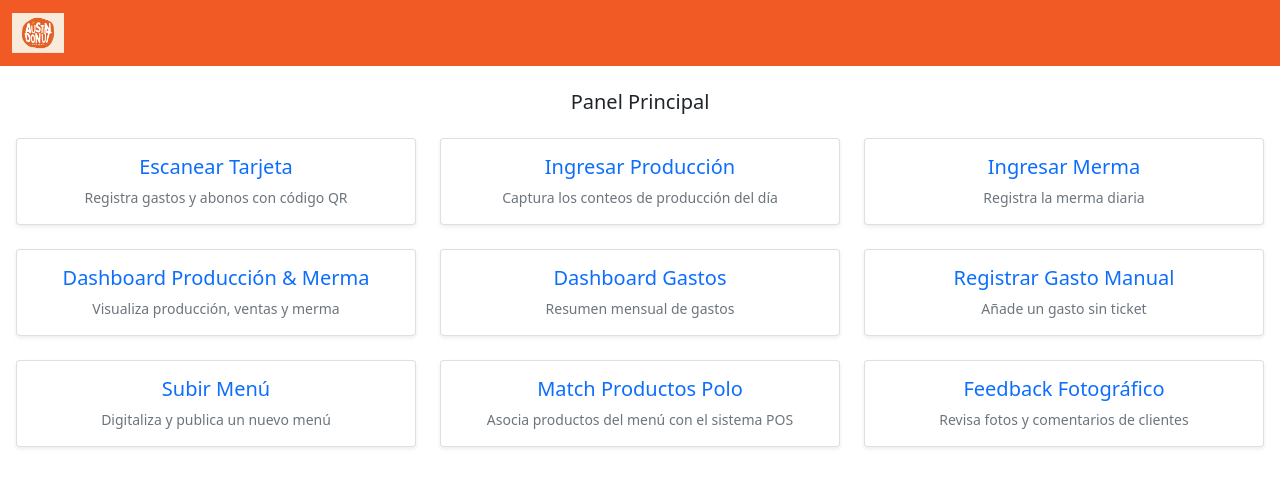
After one commit to spn259/giftcards, a Flask app: page /main_landing in a window 1280 px wide. The commit adds this page. Shown: the top 487 px of the page. Run offline with Flask 2, Linux system fonts and the light colour scheme.

Commit message:
v changes

```diff
--- a/app.py
+++ b/app.py
@@ -30,7 +30,7 @@ from product_utils import grab_week_year
 from datetime import datetime
 import pytz
 
-local = False
+local = True
 if local:
     from dotenv import load_dotenv
     from pathlib import Path
@@ -127,6 +127,9 @@ def load_user(user_id):
 # User loader callback (used by Flask-Login to reload users from session
 # Routes
 
+@app.route('/main_landing', methods=['GET', 'POST'])
+def main_landing():
+    return render_template("main_landing.html")
 
 @app.route('/')
 def landing():
@@ -163,7 +166,6 @@ def logout():
 @app.route('/scan')
 @login_required  # Require login to access this page
 def scan():
-    print("Scanning.")
     return render_template("scan.html")
 
 @app.route('/process_card/<card_id>', methods=['GET', 'POST'])
@@ -399,7 +401,6 @@ def admin_registrar_gasto():
         # From hidden input (add <input type=\"hidden\" name=\"raw_json\">)
         details_json = request.form.get("raw_json") or "{}"
         details      = json.loads(details_json)
-        print(details)
 
         # Optional: allow manual date entry later
         txn_date = details.get("date") or request.form.get("transaction_date")
@@ -656,14 +657,16 @@ def merma_dashboard():
 
     # Example
     resp = pull_polo_sales(start_str)
-    print(resp.json())
     od = dict()
     df=  pd.DataFrame(resp.json()['orders'])
     for i, r in df.iterrows():
         for item in r['orderItems']:
             prod_id = item['cartItem']['productId']
             cnt = item['cartItem']['quantity']
-            od[prod_id] = cnt
+            if not od.get(prod_id):
+                od[prod_id] = cnt
+            else:
+                od[prod_id] = od[prod_id]+cnt
 
     all_prods = pd.DataFrame(db.session.query(Menus.product_name, Menus.description, Menus.id, Menus.polo_product_ids).filter(Menus.active == True).all())
     all_polo = pd.DataFrame(db.session.query(PoloProducts.product_name, PoloProducts.modifier, PoloProducts.description, PoloProducts.id, PoloProducts.polo_id).all())
@@ -675,7 +678,6 @@ def merma_dashboard():
             polo_to_adc[uu] = r['product_name']
     final_polo_res = {x: 0 for x in all_prods.product_name.tolist()}
     for k, v in od.items():
-        print(k, v)
         prod_name = polo_to_adc.get(k)
         if pd.notnull(prod_name):
             final_polo_res[prod_name]+= v
@@ -683,7 +685,6 @@ def merma_dashboard():
     l = list()
     for k, v in final_polo_res.items():
         l.append((k, v))
-    print(final_polo_res)
 
     polo_df = pd.DataFrame(l, columns=['product_name', 'n_items'])
 
@@ -724,12 +725,18 @@ def merma_dashboard():
     for i, r in polo_df.iterrows():
         if len(merma_df) > 0:
             tmp_merma= merma_df[merma_df.product_name == r.product_name]
-            n_merma = tmp_merma.iloc[0]['n_merma']
+            if len(tmp_merma) > 0:
+                n_merma = tmp_merma.iloc[0]['n_merma']
+            else:
+                n_merma = -1
         else:
             n_merma = 0
         if len(prod_df) > 0:
             tmp_prod = prod_df[prod_df.product_name == r.product_name]
-            n_prod = tmp_prod.iloc[0]['n_prod']
+            if len(tmp_prod) > 0:
+                n_prod = tmp_prod.iloc[0]['n_prod']
+            else:
+                n_prod = -1
         else:
             n_prod = 0
 
@@ -901,6 +908,109 @@ def save_modifiers():
     flash("Modificadores guardados.", "success")
     return "Products received"
 
+# ── imports ────────────────────────────────────────────────────────
+from flask import render_template, abort, current_app
+import json, os, mimetypes, re
+import boto3
+from botocore.client import Config
+
+# db, login_required already imported elsewhere
+# routes.py  (add near your other routes)
+import io, os, json, mimetypes
+from flask import send_file, abort
+from botocore.exceptions import ClientError
+
+# --------------------------------------------
+#  Clean the key exactly as stored in DB
+# --------------------------------------------
+def clean_key(raw: str) -> str:
+    raw = raw.strip().lstrip("/")
+    if (raw.startswith('"') and raw.endswith('"')) or (raw.startswith("'") and raw.endswith("'")):
+        raw = raw[1:-1]
+    return raw
+
+from flask import Response, stream_with_context
+# ... existing imports ...
+
+@app.route("/expense/<int:expense_id>/receipt/<int:index>")
+@login_required
+def expense_receipt(expense_id: int, index: int):
+    """Stream one receipt (image or PDF). PDFs are forced inline."""
+    exp = db.session.get(Expenses, expense_id) or abort(404)
+
+    keys = exp.reference_file_paths or []
+    if isinstance(keys, str):
+        keys = json.loads(keys)
+
+    try:
+        key = clean_key(keys[index])
+    except IndexError:
+        abort(404)
+
+    # Grab object from Spaces
+    try:
+        obj = _spaces.get_object(Bucket=spaces_bucket_name, Key=key)
+    except _spaces.exceptions.NoSuchKey:
+        abort(404)
+
+    # Detect type from file-extension *only*
+    ext   = os.path.splitext(key)[1].lower()
+    is_pdf = ext == ".pdf"
+    mime   = "application/pdf" if is_pdf else \
+             mimetypes.guess_type(key)[0] or "application/octet-stream"
+
+    # Stream body so large files don’t sit in memory
+    body_iter = stream_with_context(obj["Body"].iter_chunks())
+
+    headers = {
+        "Content-Type":        mime,
+        "Content-Disposition": f'inline; filename="{os.path.basename(key)}"',
+        "Content-Length":      obj["ContentLength"],
+    }
+
+    # Build plain Response instead of send_file → full header control
+    return Response(body_iter, headers=headers)
+
+
+# ── route ──────────────────────────────────────────────────────────
+@app.route("/expense/<int:expense_id>")
+@login_required
+def expense_detail(expense_id: int):
+    exp = db.session.get(Expenses, expense_id)
+    if exp is None:
+        abort(404)
+
+    # 1. parse JSONB safely
+    details = exp.details if isinstance(exp.details, dict) else json.loads(exp.details or "{}")
+    items   = (details.get("receipts", [{}])[0]).get("items", [])
+
+    # 2. collect object paths
+    raw_keys = exp.reference_file_paths or []
+    if isinstance(raw_keys, str):
+        raw_keys = json.loads(raw_keys)
+
+    files = []
+    for i, raw in enumerate(raw_keys):
+        key  = clean_key(raw)
+        ext  = os.path.splitext(key)[1].lower()
+        mime = mimetypes.guess_type(key)[0] or ""
+        kind = "pdf" if mime == "application/pdf" else "image"
+        files.append({"idx": i, "kind": kind})
+
+    # Force correct MIME for PDFs
+    ext  = os.path.splitext(key)[1].lower()
+    mime = "application/pdf" if ext == ".pdf" else mimetypes.guess_type(key)[0] or "application/octet-stream"
+
+    obj  = _spaces.get_object(Bucket=spaces_bucket_name, Key=key)
+    data = io.BytesIO(obj["Body"].read())
+    # 3. render page
+    return render_template(
+        "expense_detail.html",
+        expense=exp,
+        details=details,
+        items=items,
+        files=files,
+    )
 
 
 # Run app locally
--- /dev/null
+++ b/templates/main_landing.html
@@ -0,0 +1,125 @@
+{% extends 'base.html' %}
+
+{% block head %}
+  <meta name="viewport" content="width=device-width, initial-scale=1">
+{% endblock %}
+
+{% block title %}Panel Principal • ADC{% endblock %}
+
+{% block content %}
+<div class="container-fluid px-3 py-4">
+  <h2 class="text-center mb-4 fs-5">Panel Principal</h2>
+
+  <div class="row row-cols-1 row-cols-md-2 row-cols-lg-3 g-4">
+
+    <!-- Scan Card -->
+    <div class="col">
+      <a href="{{ url_for('scan') }}" class="text-decoration-none">
+        <div class="card shadow-sm h-100">
+          <div class="card-body text-center">
+            <h5 class="card-title mb-2">Escanear Tarjeta</h5>
+            <p class="card-text small text-muted">Registra gastos y abonos con código QR</p>
+          </div>
+        </div>
+      </a>
+    </div>
+
+    <!-- Production Counts -->
+    <div class="col">
+      <a href="{{ url_for('enter_production_counts') }}" class="text-decoration-none">
+        <div class="card shadow-sm h-100">
+          <div class="card-body text-center">
+            <h5 class="card-title mb-2">Ingresar Producción</h5>
+            <p class="card-text small text-muted">Captura los conteos de producción del día</p>
+          </div>
+        </div>
+      </a>
+    </div>
+
+    <!-- Merma Counts -->
+    <div class="col">
+      <a href="{{ url_for('enter_merma_counts') }}" class="text-decoration-none">
+        <div class="card shadow-sm h-100">
+          <div class="card-body text-center">
+            <h5 class="card-title mb-2">Ingresar Merma</h5>
+            <p class="card-text small text-muted">Registra la merma diaria</p>
+          </div>
+        </div>
+      </a>
+    </div>
+
+    <!-- Production & Merma Dashboard -->
+    <div class="col">
+      <a href="{{ url_for('merma_dashboard') }}" class="text-decoration-none">
+        <div class="card shadow-sm h-100">
+          <div class="card-body text-center">
+            <h5 class="card-title mb-2">Dashboard Producción &amp; Merma</h5>
+            <p class="card-text small text-muted">Visualiza producción, ventas y merma</p>
+          </div>
+        </div>
+      </a>
+    </div>
+
+    <!-- Expenses Dashboard -->
+    <div class="col">
+      <a href="{{ url_for('expenses_dashboard') }}" class="text-decoration-none">
+        <div class="card shadow-sm h-100">
+          <div class="card-body text-center">
+            <h5 class="card-title mb-2">Dashboard Gastos</h5>
+            <p class="card-text small text-muted">Resumen mensual de gastos</p>
+          </div>
+        </div>
+      </a>
+    </div>
+
+    <!-- Registrar Gasto Manual -->
+    <div class="col">
+      <a href="{{ url_for('admin_log_expense') }}" class="text-decoration-none">
+        <div class="card shadow-sm h-100">
+          <div class="card-body text-center">
+            <h5 class="card-title mb-2">Registrar Gasto Manual</h5>
+            <p class="card-text small text-muted">Añade un gasto sin ticket</p>
+          </div>
+        </div>
+      </a>
+    </div>
+
+    <!-- Upload Menu -->
+    <div class="col">
+      <a href="{{ url_for('upload_menu') }}" class="text-decoration-none">
+        <div class="card shadow-sm h-100">
+          <div class="card-body text-center">
+            <h5 class="card-title mb-2">Subir Menú</h5>
+            <p class="card-text small text-muted">Digitaliza y publica un nuevo menú</p>
+          </div>
+        </div>
+      </a>
+    </div>
+
+    <!-- Match Polo Products -->
+    <div class="col">
+      <a href="{{ url_for('match_polo_products') }}" class="text-decoration-none">
+        <div class="card shadow-sm h-100">
+          <div class="card-body text-center">
+            <h5 class="card-title mb-2">Match Productos Polo</h5>
+            <p class="card-text small text-muted">Asocia productos del menú con el sistema POS</p>
+          </div>
+        </div>
+      </a>
+    </div>
+
+    <!-- View Client Photos -->
+    <div class="col">
+      <a href="{{ url_for('view_photos') }}" class="text-decoration-none">
+        <div class="card shadow-sm h-100">
+          <div class="card-body text-center">
+            <h5 class="card-title mb-2">Feedback Fotográfico</h5>
+            <p class="card-text small text-muted">Revisa fotos y comentarios de clientes</p>
+          </div>
+        </div>
+      </a>
+    </div>
+
+  </div>
+</div>
+{% endblock %}
```
Also changed, not shown: templates/expense_dashboard.html (+76 -12 lines), templates/expense_detail.html (added, +81 -0 lines).
